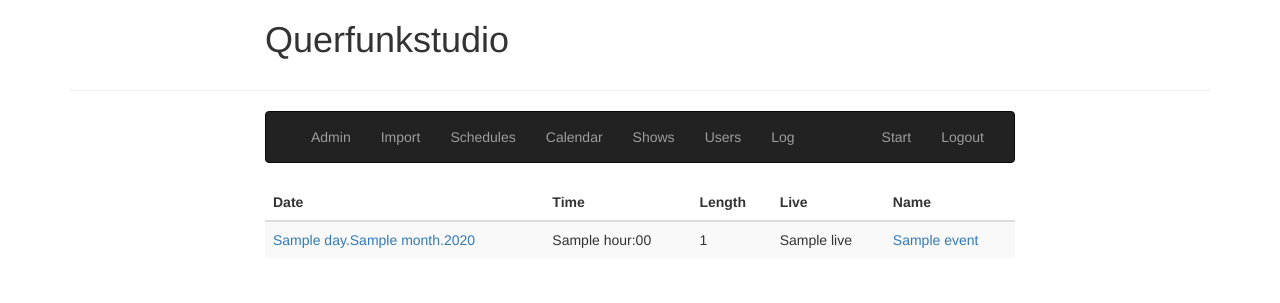
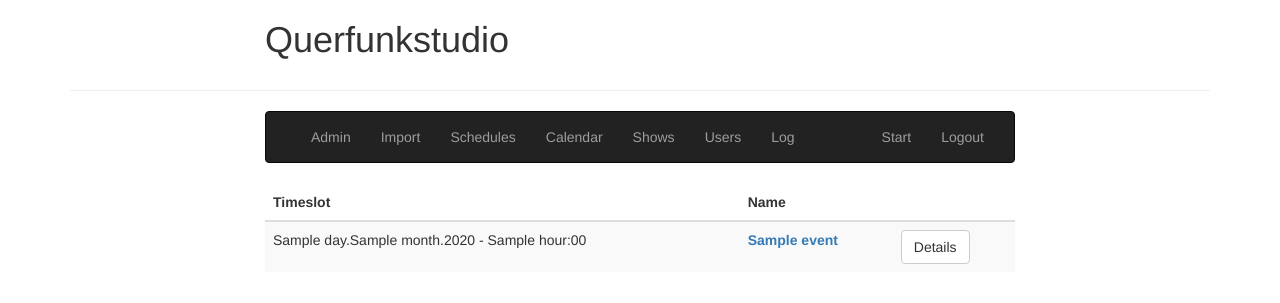
Before and after one commit to olf42/querfunkstudio, a Python web app: template templates/calendar.html in a window 1280 px wide. Shown: the top 303 px of the page. Run offline with Jinja, Linux system fonts and the light colour scheme; the template is opened without the code that fills it: most values are stand-ins (such as "Sample title", 1, 10 or a date in 2020); some libraries are stand-ins or nearby versions.

Commit message:
reformated calendar page

```diff
--- a/templates/calendar.html
+++ b/templates/calendar.html
@@ -12,28 +12,20 @@ Index
 			{% if calendar %}
 			<table class="table table-striped table-hover ">
                                         <thead>
-                                                <th>Date</th>
-                                                <th>Time</th>
-                                                <th>Length</th>
-                                                <th>Live</th>
+                                                <th>Timeslot</th>
                                                 <th>Name</th>
+                                                <th></th>
                                         </thead>
 					{% for event in calendar %}
 					<tr>
 						<td>
-							<a href="/admin/event?id={{event['cal_id']}}">{{event['day']}}.{{event['month']}}.{{event['year']}}</a>
+							{{event['day']}}.{{event['month']}}.{{event['year']}} - {{event['hour']}}:00
 						</td>
 						<td>
-							{{event['hour']}}:00
+							{% if event['live'] %}<b>{%endif%}<a href="/admin/show?id={{event['id']}}">{{event['name']}}</a>{% if event['live']%}</b>{% endif %}
 						</td>
 						<td>
-							{{event['length']}}
-						</td>
-						<td>
-							{{event['live']}}
-						</td>
-						<td>
-							<a href="/admin/show?id={{event['id']}}">{{event['name']}}</a>
+							<a href="/admin/event?id={{event['cal_id']}}" class='btn btn-default'>Details</a>
 						</td>
 					</tr>
 				{% endfor %}
```
